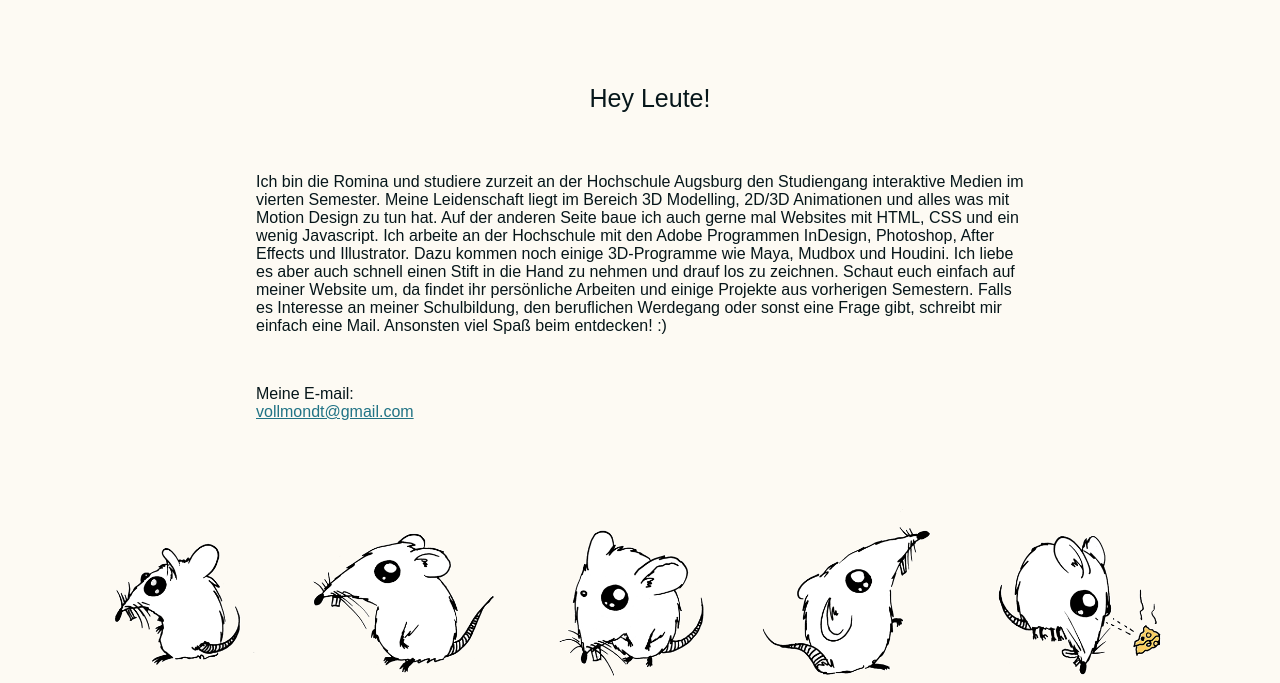
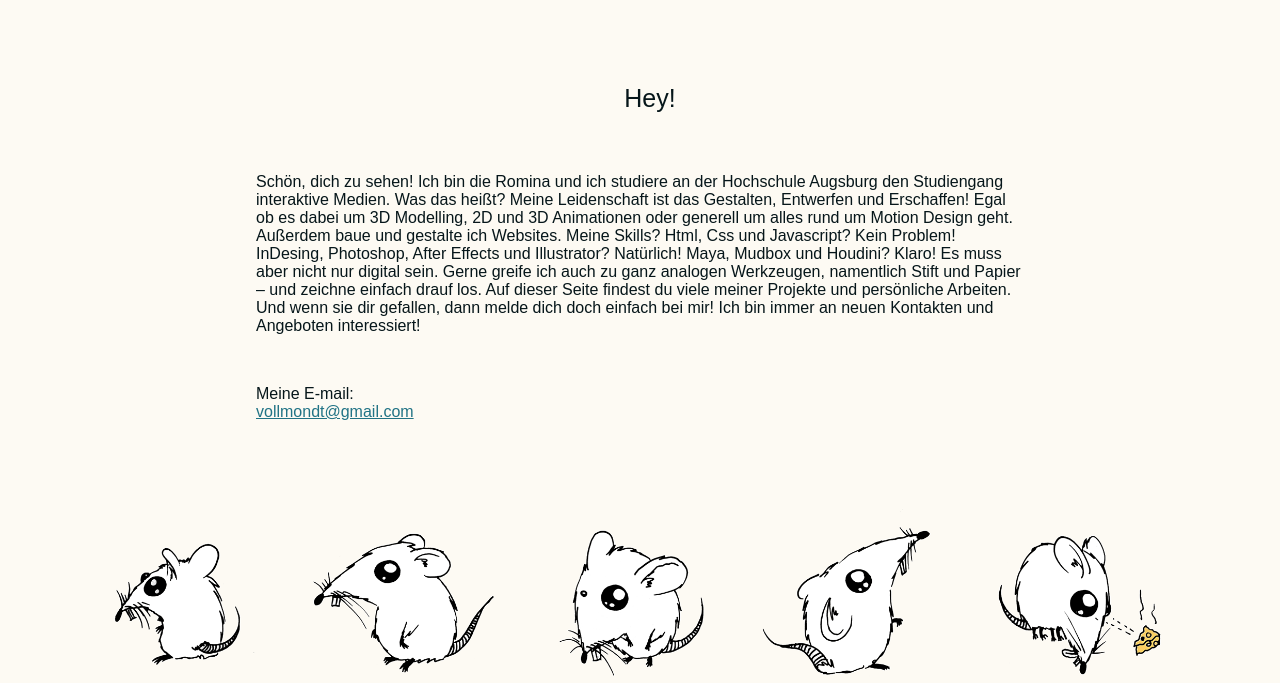
Before and after one commit to LunaWendy/LunaWendy.github.io, a plain HTML site: page ich.html in a window 1280 px wide. Shown: the part 117-800 px from the top of the page. Drawn offline with Linux system fonts and the light colour scheme.

Commit message:
Enas Text

```diff
--- a/ich.html
+++ b/ich.html
@@ -23,15 +23,20 @@
       </div>
     </header>
     <article>
-      <h1>Hey Leute!</h1>
-        <p>Ich bin die Romina und studiere zurzeit an der Hochschule Augsburg den Studiengang interaktive Medien im vierten Semester.
-          Meine Leidenschaft liegt im Bereich 3D Modelling, 2D/3D Animationen und alles
-          was mit Motion Design zu tun hat. Auf der anderen Seite baue ich auch gerne mal Websites mit HTML, CSS und ein wenig Javascript.
-          Ich arbeite an der Hochschule mit den Adobe Programmen InDesign, Photoshop, After Effects und Illustrator. Dazu kommen noch
-          einige 3D-Programme wie Maya, Mudbox und Houdini. Ich liebe es aber auch schnell einen Stift in die Hand zu nehmen und drauf los zu zeichnen.
-          Schaut euch einfach auf meiner Website um, da findet ihr persönliche Arbeiten und einige Projekte aus vorherigen Semestern. Falls es Interesse an meiner
-          Schulbildung, den beruflichen Werdegang oder sonst eine Frage gibt, schreibt mir einfach eine Mail.
-          Ansonsten viel Spaß beim entdecken! :)
+      <h1>Hey!</h1>
+        <p>Schön, dich zu sehen! Ich bin die Romina und ich studiere an der Hochschule
+          Augsburg den Studiengang interaktive Medien. Was das heißt? Meine Leidenschaft ist das Gestalten,
+          Entwerfen und Erschaffen! Egal ob es dabei um 3D Modelling, 2D und 3D Animationen oder generell
+          um alles rund um Motion Design geht. Außerdem baue und gestalte ich Websites.
+          Meine Skills?
+          Html, Css und Javascript? Kein Problem!
+          InDesing, Photoshop, After Effects und Illustrator? Natürlich!
+          Maya, Mudbox und Houdini? Klaro!
+          Es muss aber nicht nur digital sein. Gerne greife ich auch zu ganz analogen Werkzeugen,
+          namentlich Stift und Papier – und zeichne einfach drauf los.
+          Auf dieser Seite findest du viele meiner Projekte und persönliche Arbeiten.
+          Und wenn sie dir gefallen, dann melde dich doch einfach bei mir! Ich bin immer an
+          neuen Kontakten und Angeboten interessiert!
         </p>
 
         <div id="meineEmail">
```
